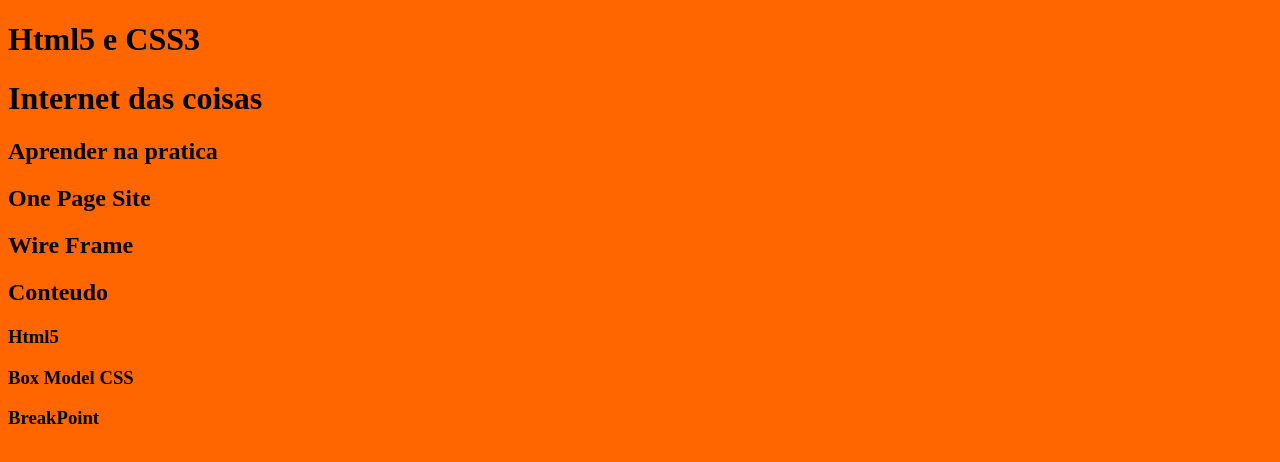
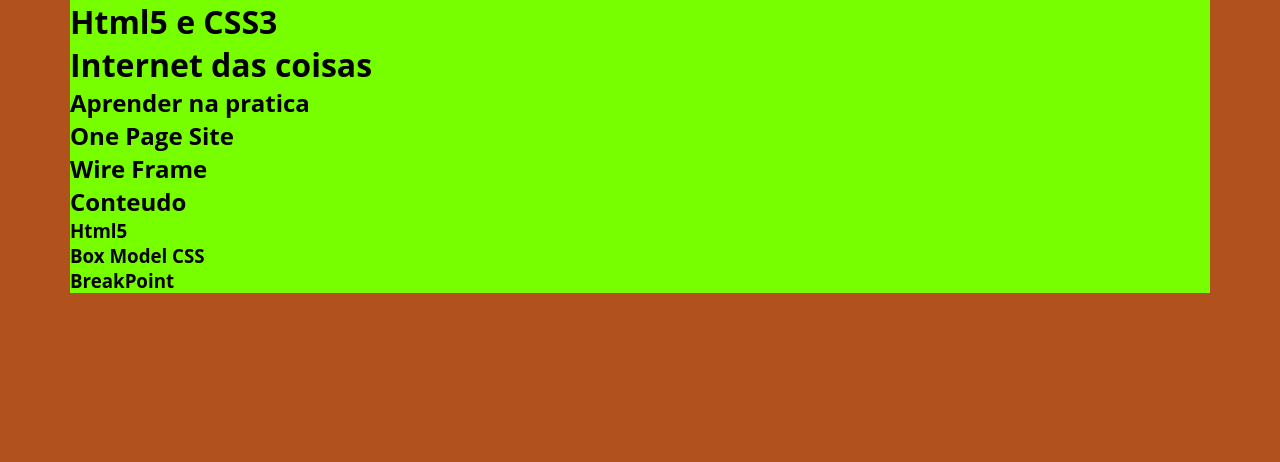
Before and after one commit to cyaconquista/site, a plain HTML site: page index.html in a window 1280 px wide. Drawn offline with Linux system fonts and the light colour scheme.

Commit message:
Modificações no layout

```diff
--- a/index.html
+++ b/index.html
@@ -16,32 +16,46 @@
   </head>
   <body>
     <!-- cabecalhos -->
-    <header></header>
+    <header>
+      <div class="container"></div>
+    </header>
     <!-- Destaque -->
     <main>
+      <div class="container">
         <h1>Html5 e CSS3</h1>
         <h1>Internet das coisas</h1>
+      </div>
     </main>
     <!-- Sobre -->
     <section>
+      <div class="container">
         <h2>Aprender na pratica</h2>
+      </div>
     </section>
     <!-- One page -->
     <section>
+      <div class="container">
         <h2>One Page Site</h2>
+      </div>
     </section>
     <!-- wire frame -->
     <section>
+      <div class="container">
         <h2>Wire Frame</h2>
+      </div>
     </section>
     <!-- conteudo -->
     <section>
+      <div class="container">
         <h2>Conteudo</h2>
         <h3>Html5</h3>
         <h3>Box Model CSS</h3>
         <h3>BreakPoint</h3>
+      </div>
     </section>
     <!-- Rodape -->
-    <footer></footer>
+    <footer>
+      <div class="container"></div>
+    </footer>
   </body>
 </html>
--- a/style.css
+++ b/style.css
@@ -1,10 +1,30 @@
 /*Folhas de estilo do site wwww.cyaconquista.com.br */
+/*CSS Reset */
+* {
+  margin: 0;
+  border: 0;
+  padding: 0;
+}
 
+/*Importação fontes*/
+@import url("https://fonts.googleapis.com/css2?family=Open+Sans&display=swap");
+body {
+  font-family: "Open Sans", sans-serif;
+  font-size: 1em;
+}
+/*layout*/
+.container {
+  margin: 0 auto;
+  background-color: #7f0;
+}
 /*Smartphone landscape*/
 
 @media (min-width: 576px) {
   body {
     background-color: #00fff0;
+  }
+  .container {
+    max-width: 540px;
   }
 }
 
@@ -14,19 +34,28 @@
   body {
     background-color: #ff6600;
   }
+  .container {
+    max-width: 720px;
+  }
 }
 
 /*Smartphone landscape*/
 
-@media (min-width: 9926px) {
+@media (min-width: 926px) {
   body {
     background-color: #42b11e;
+  }
+  .container {
+    max-width: 960px;
   }
 }
 /*Notebooks*/
 
-@media (min-width: 9926px) {
+@media (min-width: 1024px) {
   body {
     background-color: #b1511e;
   }
+  .container {
+    max-width: 1140px;
+  }
 }
```
Lines whose indentation alone changed are shown as unchanged.
